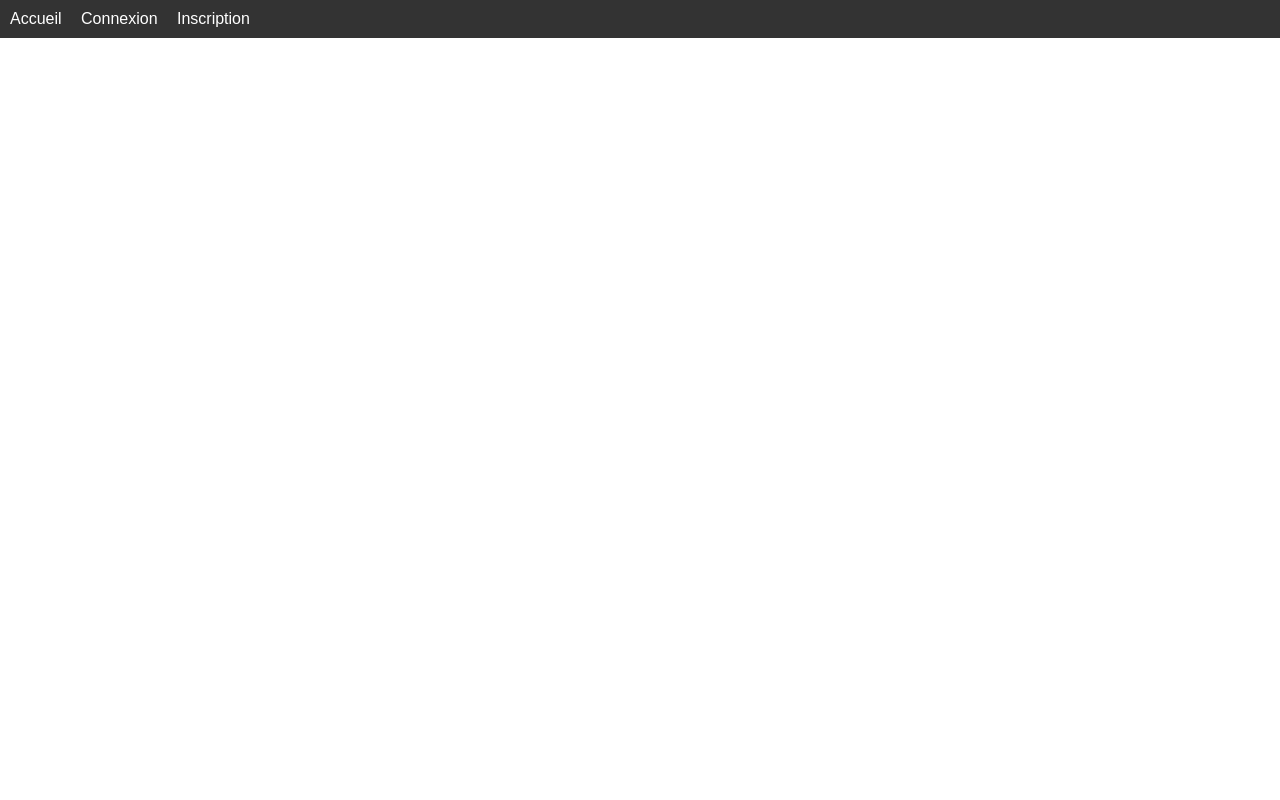
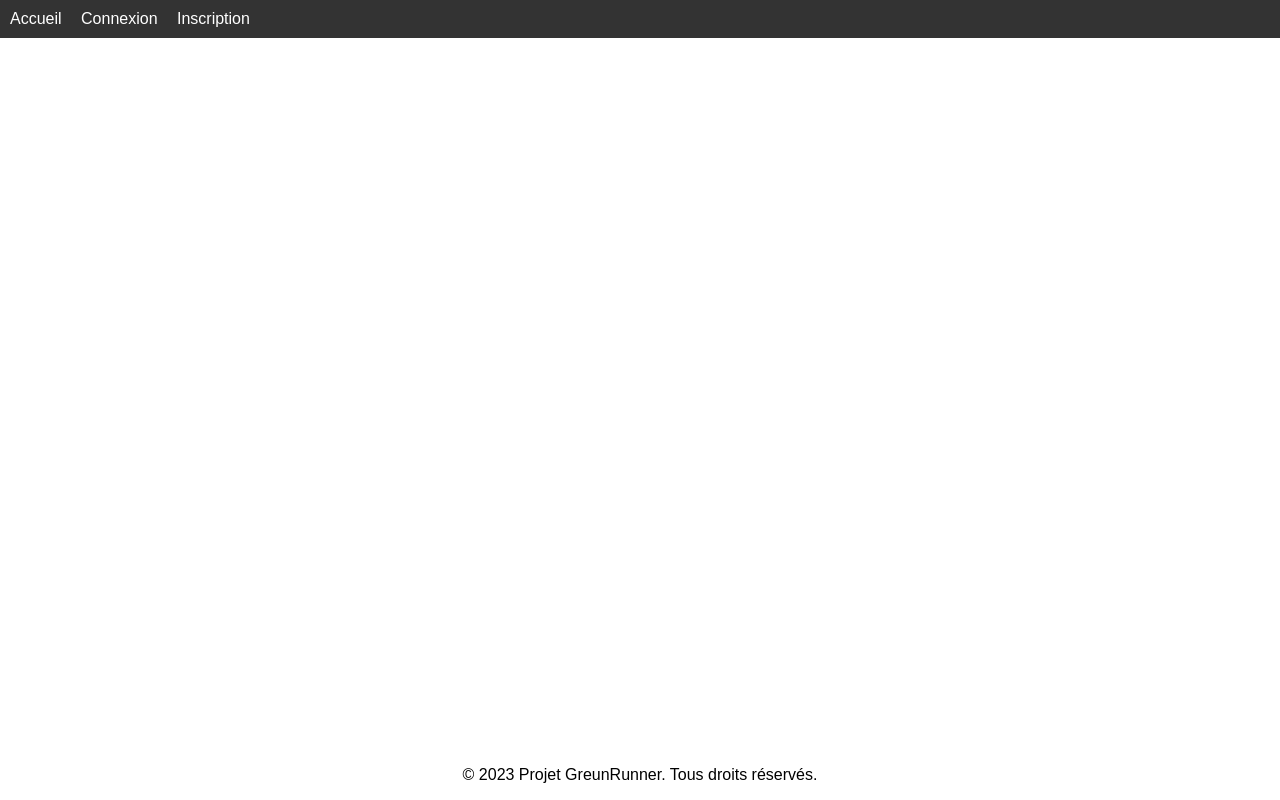
Before and after one commit to leopold-bll/Projet-GreenIT, a Flask app: page / in a window 1280 px wide. Run offline with Flask 3, Linux system fonts and the light colour scheme; parts of the project's set-up code (start-up, migrations or seed data) failed here and were passed over.

Commit message:
Page profil fonctionel, ajustement style footer

```diff
--- a/backend/app.py
+++ b/backend/app.py
@@ -69,8 +69,11 @@ def jeu():
     return render_template('jeu.html')
 
 @app.route('/profile')
+@login_required
 def profile():
-    return render_template('profile.html')
+    # current_user est déjà l'utilisateur connecté grâce à Flask-Login
+    return render_template('profile.html', user=current_user)
+
 
 @app.route('/quizz')
 def quizz():
--- a/static/css/style.css
+++ b/static/css/style.css
@@ -2,34 +2,55 @@ body {
   font-family: Arial, sans-serif;
   margin: 0;
   padding: 0;
+  min-height: 100vh;
+  display: grid;
+  grid-template-rows: auto 1fr auto;
 }
+
 nav {
   background-color: #333;
   padding: 10px;
 }
+
 nav a {
   color: #fff;
   margin-right: 15px;
   text-decoration: none;
 }
+
 .container {
   padding: 20px;
 }
+
 .flash {
   padding: 10px;
   margin-bottom: 10px;
   border-radius: 4px;
 }
+
 .flash.success {
   background-color: #d4edda;
   color: #155724;
 }
+
 .flash.danger {
   background-color: #f8d7da;
   color: #721c24;
 }
+
 canvas {
   border: 1px solid #333;
   display: block;
   margin: 20px auto;
 }
+
+.profile-page {
+  padding: 2vw;
+}
+
+footer {
+  display: flex;
+  justify-content: center;
+  align-items: end;
+  min-height: 50px;
+}
--- a/templates/accueil.html
+++ b/templates/accueil.html
@@ -29,6 +29,10 @@
     {% endwith %}
     {% block content %}{% endblock %}
   </div>
+
+  <footer>
+    <p> &copy; 2023 Projet GreunRunner. Tous droits réservés.</p>
+  </footer>
 </body>
 
 </html>
--- a/templates/login.html
+++ b/templates/login.html
@@ -35,6 +35,9 @@
             <button type="submit">Se connecter</button>
         </form>
     </div>
+    <footer>
+        <p>&copy; 2023 Projet GreunRunner. Tous droits réservés.</p>
+    </footer>
 </body>
 
 </html>
```
Also changed, not shown: templates/profile.html (+18 -21 lines). Lines whose indentation alone changed are shown as unchanged.
